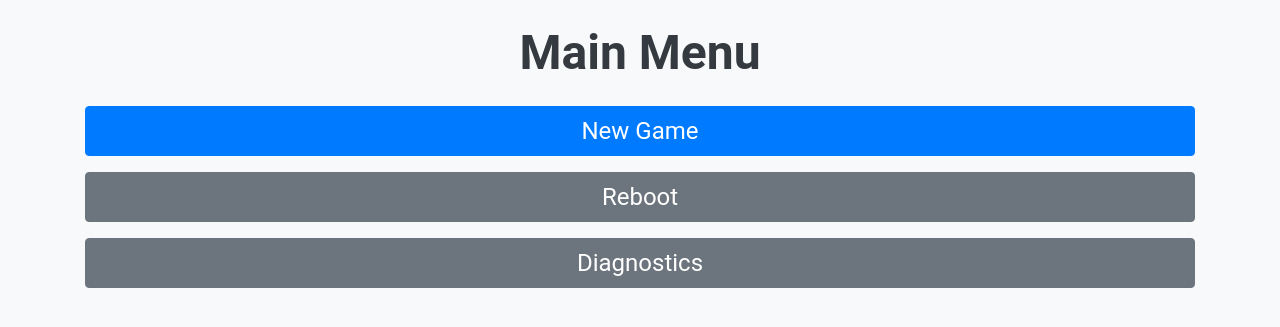
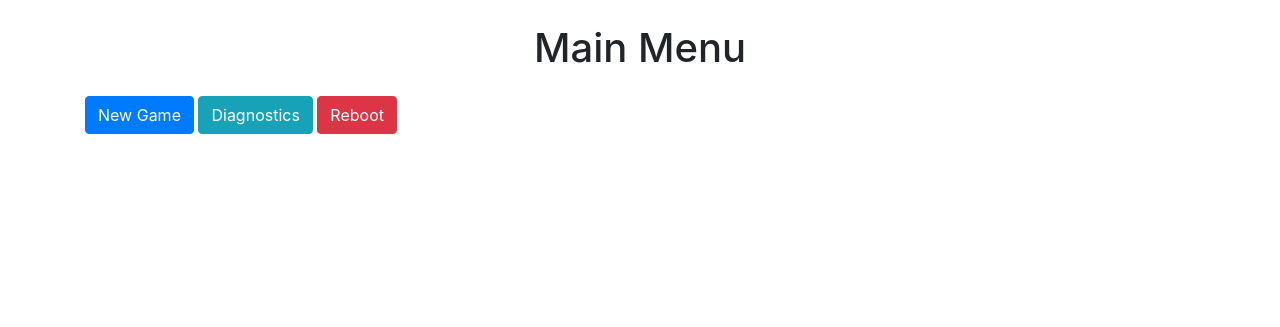
Before and after one commit to jkmills/gameshow_buzzer, a Flask app: page / in a window 1280 px wide. Shown: the top 327 px of the page. Run offline with Flask 3, Linux system fonts and the light colour scheme; some libraries are stand-ins or nearby versions.

Commit message:
Adding reboot functionality

```diff
--- a/app.py
+++ b/app.py
@@ -23,10 +23,10 @@ def new_game():
         return jsonify({"success": True})
     return render_template('new_game.html')
 
-@app.route('/reboot')
+@app.route('/reboot', methods=['POST'])
 def reboot():
-    # Reboot the Raspberry Pi
-    return "Rebooting..."
+    os.system('sudo reboot now')
+    return '', 204
 
 @app.route('/diagnostics')
 def diagnostics():
--- a/templates/main_menu.html
+++ b/templates/main_menu.html
@@ -4,31 +4,24 @@
     <meta charset="UTF-8">
     <meta name="viewport" content="width=device-width, initial-scale=1.0">
     <title>Main Menu</title>
+    <!-- Add Bootstrap CSS -->
     <link rel="stylesheet" href="https://maxcdn.bootstrapcdn.com/bootstrap/4.5.2/css/bootstrap.min.css">
-    <style>
-        body {
-            background-color: #f8f9fa;
-            font-family: 'Roboto', sans-serif;
-        }
-
-        h1 {
-            font-size: 3rem;
-            font-weight: bold;
-            color: #343a40;
-        }
-
-        .menu-button {
-            font-size: 1.5rem;
-            margin-bottom: 1rem;
-        }
-    </style>
 </head>
 <body class="container">
     <h1 class="text-center my-4">Main Menu</h1>
-    <div class="d-flex flex-column">
-        <a href="/new_game" class="btn btn-primary menu-button">New Game</a>
-        <a href="/reboot" class="btn btn-secondary menu-button">Reboot</a>
-        <a href="/diagnostics" class="btn btn-secondary menu-button">Diagnostics</a>
-    </div>
+    <a class="btn btn-primary" href="/new_game">New Game</a>
+    <a class="btn btn-info" href="/diagnostics">Diagnostics</a>
+    <button class="btn btn-danger" onclick="reboot()">Reboot</button>
+
+    <script>
+        function reboot() {
+            const confirmed = confirm("Are you sure you want to reboot the Raspberry Pi?");
+            if (confirmed) {
+                fetch('/reboot', {method: 'POST'})
+                    .then(() => alert('Rebooting Raspberry Pi...'))
+                    .catch(() => alert('Error rebooting Raspberry Pi.'));
+            }
+        }
+    </script>
 </body>
 </html>
```
